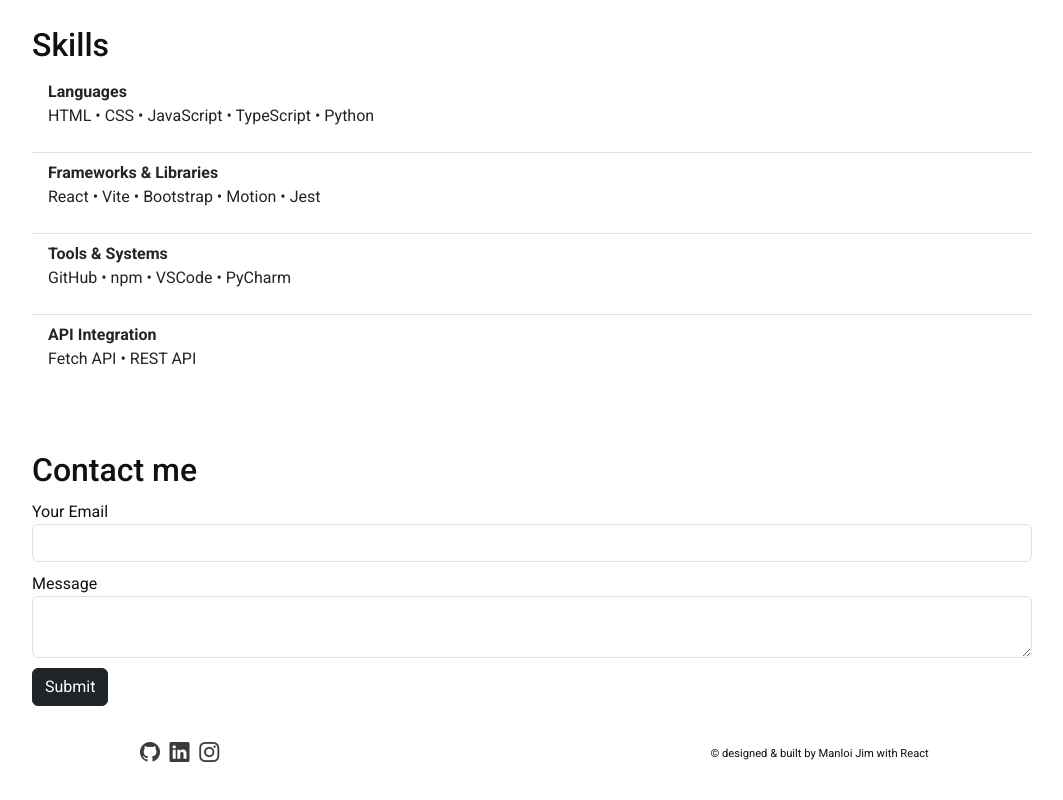
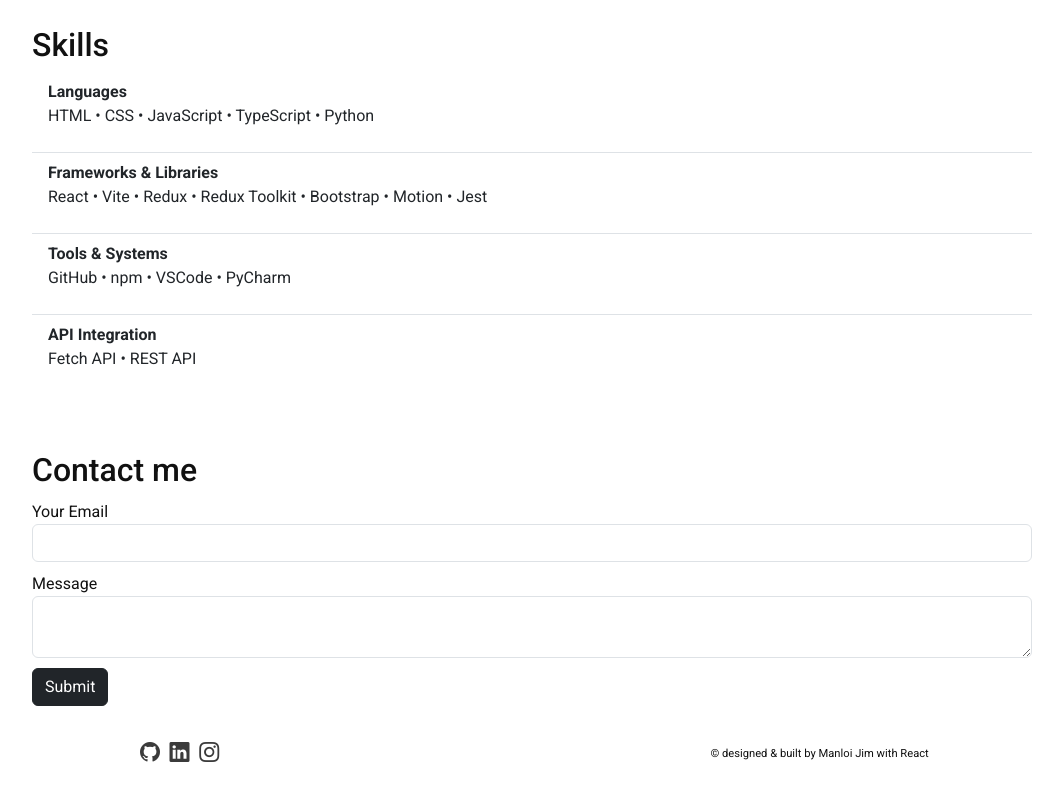
Before and after one commit to jimanloi/manloi-portfolio-react, a React (Vite) app: page /manloi-portfolio-react/career-journey in a window 1280 px wide. Shown: the part 1906-2706 px from the top of the page, without its empty margins (108-1171 px from the left). Built offline with nearby package versions, Linux system fonts and the light colour scheme.

Commit message:
updated skills

```diff
--- a/src/components/pages/CareerJourney.jsx
+++ b/src/components/pages/CareerJourney.jsx
@@ -91,7 +91,9 @@ const CareerJourney = () => {
           </li>
           <li className="list-group-item" key="Frameworks">
             <strong>Frameworks & Libraries</strong>
-            <p>React • Vite • Bootstrap • Motion • Jest</p>
+            <p>
+              React • Vite • Redux • Redux Toolkit • Bootstrap • Motion • Jest
+            </p>
           </li>
           <li className="list-group-item" key="Tools">
             <strong>Tools & Systems</strong>
```
